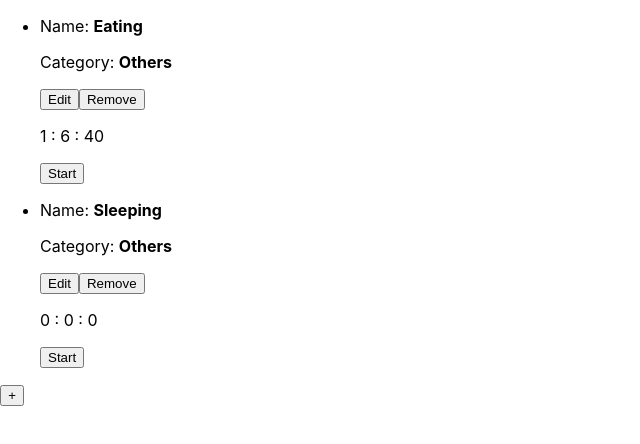
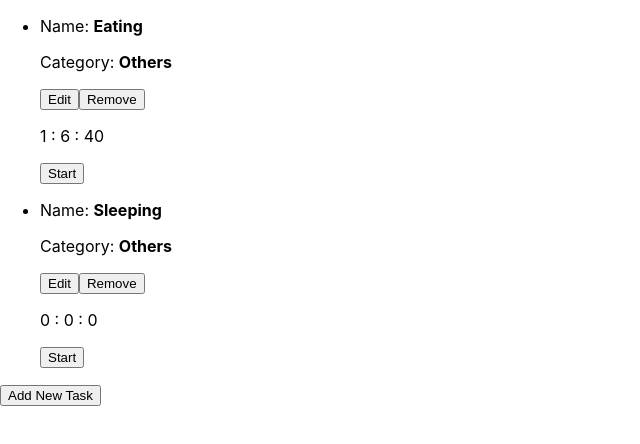
Before and after one commit to RafsanQ/180042141_SWE4637_Labs, a React (Create React App) app in the folder Lab 2/myapp/: page / in a window 1280 px wide. Shown: the top 444 px of the page, without its empty margins (0-640 px from the left). Built offline with nearby package versions, Linux system fonts and the light colour scheme.

Commit message:
Did stuff

```diff
--- a/Lab 2/myapp/src/components/addTask.js
+++ b/Lab 2/myapp/src/components/addTask.js
@@ -6,7 +6,7 @@ export const AddTask = ({taskList,setTaskList}) => {
   const [isNewTaskOpen, setIsNewTaskOpen] = useState(false);
 
   const addTask = (task) => {
-    task.id = taskList?.length+1;
+    task.id = taskList.length+1;
     setTaskList([...taskList, task]);
     setIsNewTaskOpen(false);
   };
@@ -14,13 +14,10 @@ export const AddTask = ({taskList,setTaskList}) => {
   return (
     <>
       {isNewTaskOpen ? (
-        <AddTaskForm addTask={addTask} />
+        <AddTaskForm addTask={addTask} setIsNewTaskOpen={setIsNewTaskOpen} />
       ) : (
-        <button
-          id="add-button"
-          onClick={() => setIsNewTaskOpen(!isNewTaskOpen)}
-        >
-          <i>+</i>
+        <button onClick={() => setIsNewTaskOpen(true)}>
+          Add New Task
         </button>
       )}
     </>
--- a/Lab 2/myapp/src/components/addTaskForm.js
+++ b/Lab 2/myapp/src/components/addTaskForm.js
@@ -27,7 +27,7 @@ export const AddTaskForm = ({ addTask }) => {
       />
       <div>
         <button onClick={createTask}>Create</button>
-        <button >Cancel</button>
+        <button>Cancel</button>
       </div>
     </div>
   );
--- a/Lab 2/myapp/src/components/task.js
+++ b/Lab 2/myapp/src/components/task.js
@@ -21,7 +21,7 @@ export const Task = (props) => {
           taskName={task.name}
           taskCategory={task.category}
           updateTask={updateTask}
-          setIsEditing={setIsEditing}
+          setEditTaskForm={setIsEditing}
         />
       ) : (
         <div>
--- a/Lab 2/myapp/src/components/taskList.js
+++ b/Lab 2/myapp/src/components/taskList.js
@@ -2,7 +2,8 @@ import React from "react";
 import { useState } from "react/cjs/react.development";
 import { Task } from "./task";
 import { AddTask } from "./addTask";
-import { Timer } from "./timer";
+import Timer from "./timer";
+
 
 export const TaskList = ({ data }) => {
   const [taskList, setTaskList] = useState(data);
```
